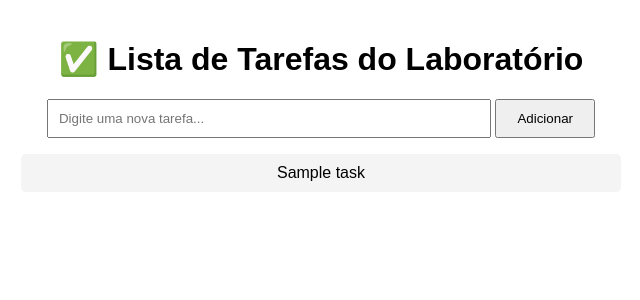
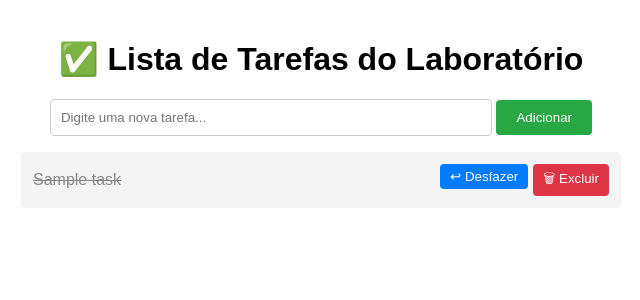
Before and after one commit to anabesm/trabalho-cicd-todolist, a Flask app: page / in a window 1280 px wide. Shown: the top 300 px of the page, without its empty margins (319-959 px from the left). Run offline with Flask 3, Linux system fonts and the light colour scheme; a database or web service that is not in the repository returns one stand-in record (values such as "Sample title"); some libraries are stand-ins or nearby versions.

Commit message:
feat: adicionar funcionalidades de concluir e excluir tarefas

```diff
--- a/app.py
+++ b/app.py
@@ -17,11 +17,17 @@ def init_db():
     try:
         conn = get_db_connection()
         cur = conn.cursor()
+        # Cria a tabela com a coluna completed caso não exista
         cur.execute('''
             CREATE TABLE IF NOT EXISTS todos (
                 id SERIAL PRIMARY KEY,
-                task VARCHAR(255) NOT NULL
+                task VARCHAR(255) NOT NULL,
+                completed BOOLEAN DEFAULT FALSE
             );
+        ''')
+        # Garante a atualização caso a tabela já existisse sem a coluna completed
+        cur.execute('''
+            ALTER TABLE todos ADD COLUMN IF NOT EXISTS completed BOOLEAN DEFAULT FALSE;
         ''')
         conn.commit()
         cur.close()
@@ -34,7 +40,8 @@ def index():
     try:
         conn = get_db_connection()
         cur = conn.cursor()
-        cur.execute('SELECT id, task FROM todos ORDER BY id DESC;')
+        # Agora buscamos também o status 'completed'
+        cur.execute('SELECT id, task, completed FROM todos ORDER BY id DESC;')
         todos = cur.fetchall()
         cur.close()
         conn.close()
@@ -54,6 +61,27 @@ def add():
         conn.close()
     return redirect(url_for('index'))
 
+@app.route('/complete/<int:todo_id>', methods=['POST'])
+def complete(todo_id):
+    conn = get_db_connection()
+    cur = conn.cursor()
+    # Alterna o status (se for True vira False, se for False vira True)
+    cur.execute('UPDATE todos SET completed = NOT completed WHERE id = %s', (todo_id,))
+    conn.commit()
+    cur.close()
+    conn.close()
+    return redirect(url_for('index'))
+
+@app.route('/delete/<int:todo_id>', methods=['POST'])
+def delete(todo_id):
+    conn = get_db_connection()
+    cur = conn.cursor()
+    cur.execute('DELETE FROM todos WHERE id = %s', (todo_id,))
+    conn.commit()
+    cur.close()
+    conn.close()
+    return redirect(url_for('index'))
+
 @app.route('/health')
 def health():
     return "OK", 200
--- a/templates/index.html
+++ b/templates/index.html
@@ -5,10 +5,25 @@
     <title>Minha To-Do List</title>
     <style>
         body { font-family: Arial, sans-serif; max-width: 600px; margin: 40px auto; text-align: center; }
-        input[type="text"] { width: 70%; padding: 10px; }
-        button { padding: 10px 20px; cursor: pointer; }
+        input[type="text"] { width: 70%; padding: 10px; border: 1px solid #ccc; border-radius: 4px; }
+        button { padding: 10px 20px; cursor: pointer; border-radius: 4px; border: none; }
+        .btn-add { background-color: #28a745; color: white; }
         ul { list-style-type: none; padding: 0; }
-        li { background: #f4f4f4; margin: 10px 0; padding: 10px; border-radius: 5px; }
+        li {
+            background: #f4f4f4;
+            margin: 10px 0;
+            padding: 12px;
+            border-radius: 5px;
+            display: flex;
+            justify-content: space-between;
+            align-items: center;
+        }
+        .task-text { font-size: 16px; word-break: break-all; text-align: left; flex-grow: 1; }
+        .completed { text-decoration: line-through; color: #888; }
+        .actions { display: flex; gap: 5px; }
+        .btn-complete { background-color: #007bff; color: white; padding: 5px 10px; }
+        .btn-delete { background-color: #dc3545; color: white; padding: 5px 10px; }
+        form { display: inline; }
     </style>
 </head>
 <body>
@@ -17,12 +32,26 @@
 
     <form action="/add" method="POST">
         <input type="text" name="task" placeholder="Digite uma nova tarefa..." required>
-        <button type="submit">Adicionar</button>
+        <button type="submit" class="btn-add">Adicionar</button>
     </form>
 
     <ul>
         {% for todo in todos %}
-            <li>{{ todo[1] }}</li>
+            <li>
+                <span class="task-text {% if todo[2] %}completed{% endif %}">
+                    {{ todo[1] }}
+                </span>
+                <div class="actions">
+                    <form action="/complete/{{ todo[0] }}" method="POST">
+                        <button type="submit" class="btn-complete">
+                            {% if todo[2] %}↩ Desfazer{% else %}✓ Concluir{% endif %}
+                        </button>
+                    </form>
+                    <form action="/delete/{{ todo[0] }}" method="POST">
+                        <button type="submit" class="btn-delete">🗑 Excluir</button>
+                    </form>
+                </div>
+            </li>
         {% else %}
             <li>Nenhuma tarefa cadastrada.</li>
         {% endfor %}
```
